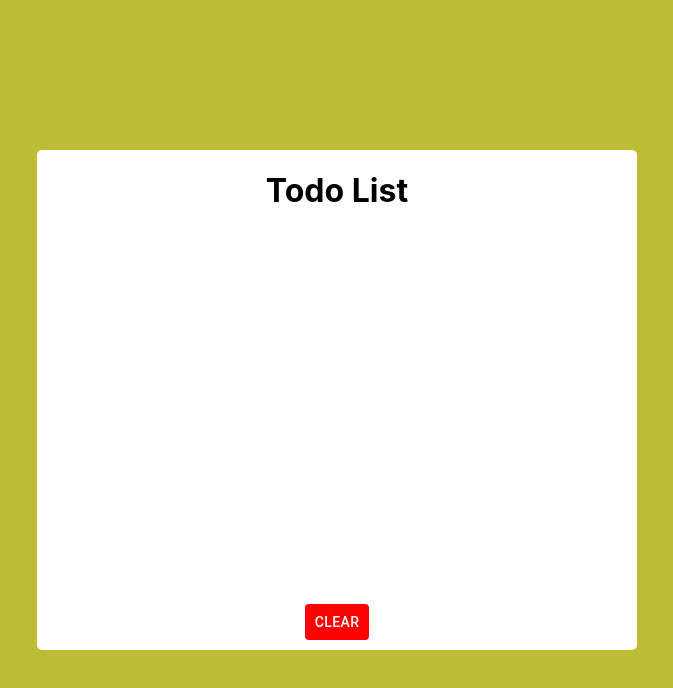
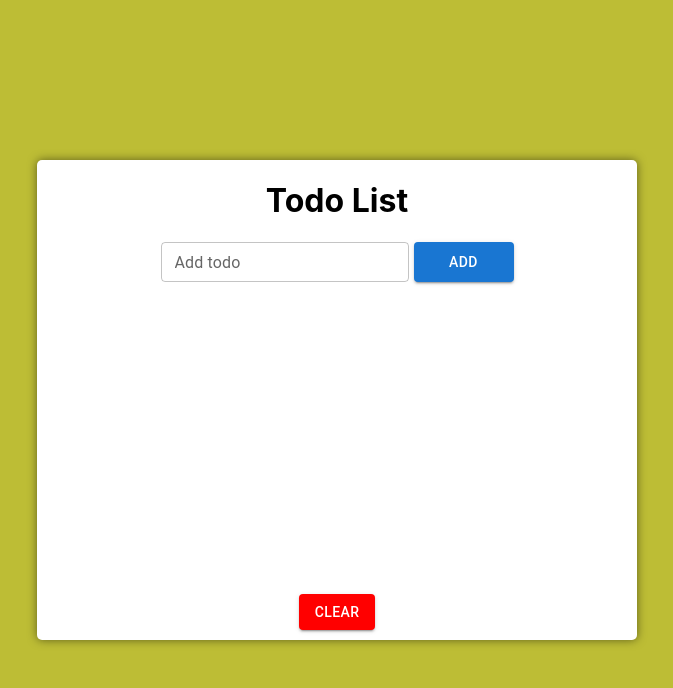
Before and after one commit to paulosvel/todolist, a React (Create React App) app: page / in a window 1280 px wide. Shown: the top 688 px of the page, without its empty margins (303-976 px from the left). Built offline with nearby package versions, Linux system fonts and the light colour scheme.

Commit message:
added buttons

```diff
--- a/src/App.js
+++ b/src/App.js
@@ -1,6 +1,6 @@
 import "./App.css";
 import { Box } from "@mui/material";
-import Card from "./Card";
+import Card from "./components/Card";
 
 
 
--- /dev/null
+++ b/src/components/AddTodoForm.js
@@ -0,0 +1,14 @@
+import { Button, TextField } from "@mui/material";
+import { Box } from "@mui/system";
+
+const AddTodoForm = () => {
+    return (
+        <Box sx={{display:"flex", flexDirection:"row",}}>
+
+            <TextField size="small" label="Add todo" variant="outlined" sx={{marginRight:"5px"}}></TextField>
+            <Button variant="contained"  sx={{width:"100px",}}>Add</Button>
+        </Box>
+    );
+}
+
+export default AddTodoForm;
--- a/src/Card.js
+++ b/src/components/Card.js
@@ -1,4 +1,5 @@
 import { Box, Button } from "@mui/material";
+import AddTodoForm from "./AddTodoForm";
 const Card = () => {
   return (
     <Box
@@ -7,18 +8,23 @@ const Card = () => {
         justifyContent: "space-between",
         backgroundColor: "white",
         borderRadius: "5px",
-        width: "600px",
-        height: "500px",
+        width: "80%",
+        height:"60%",
         flexDirection: "column",
         alignItems: "center",
+        boxShadow: "0px 0px 10px rgba(0,0,0,0.5)",
+        maxWidth:"600px",
 
 
       }}
     >
-      <Box>
+      <Box sx={{textAlign:"center"}}>
         <h1>Todo List</h1>
+
+      <AddTodoForm />
       </Box>
       <Button
+      variant="contained"
         sx={{
           backgroundColor: "red",
           color: "white",
@@ -27,7 +33,7 @@ const Card = () => {
       >
         Clear
       </Button>
-    </Box>
+      </Box>
   );
 };
 
```
Also changed, not shown: src/components/UpdateTodoForm.js (added).
